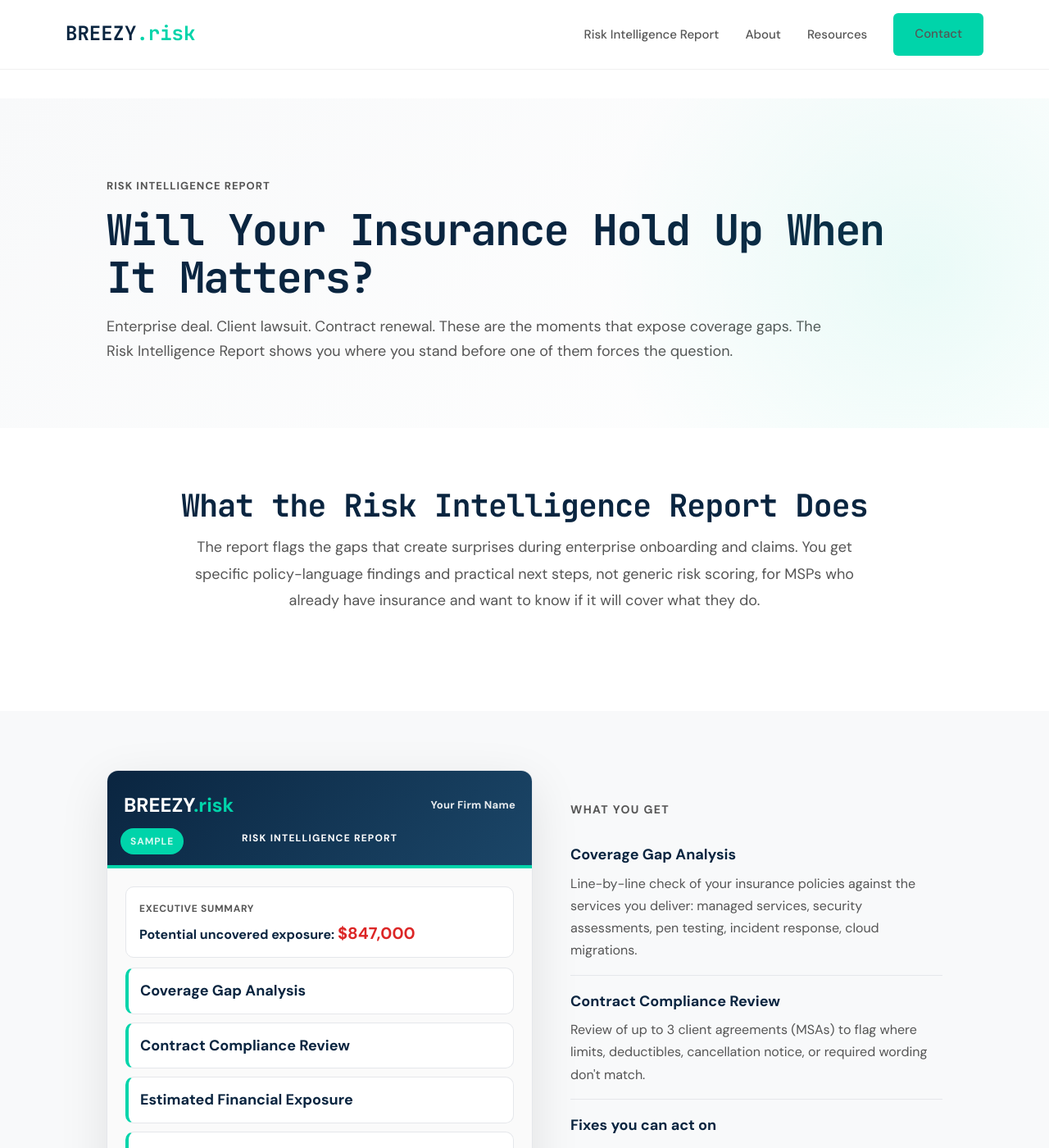
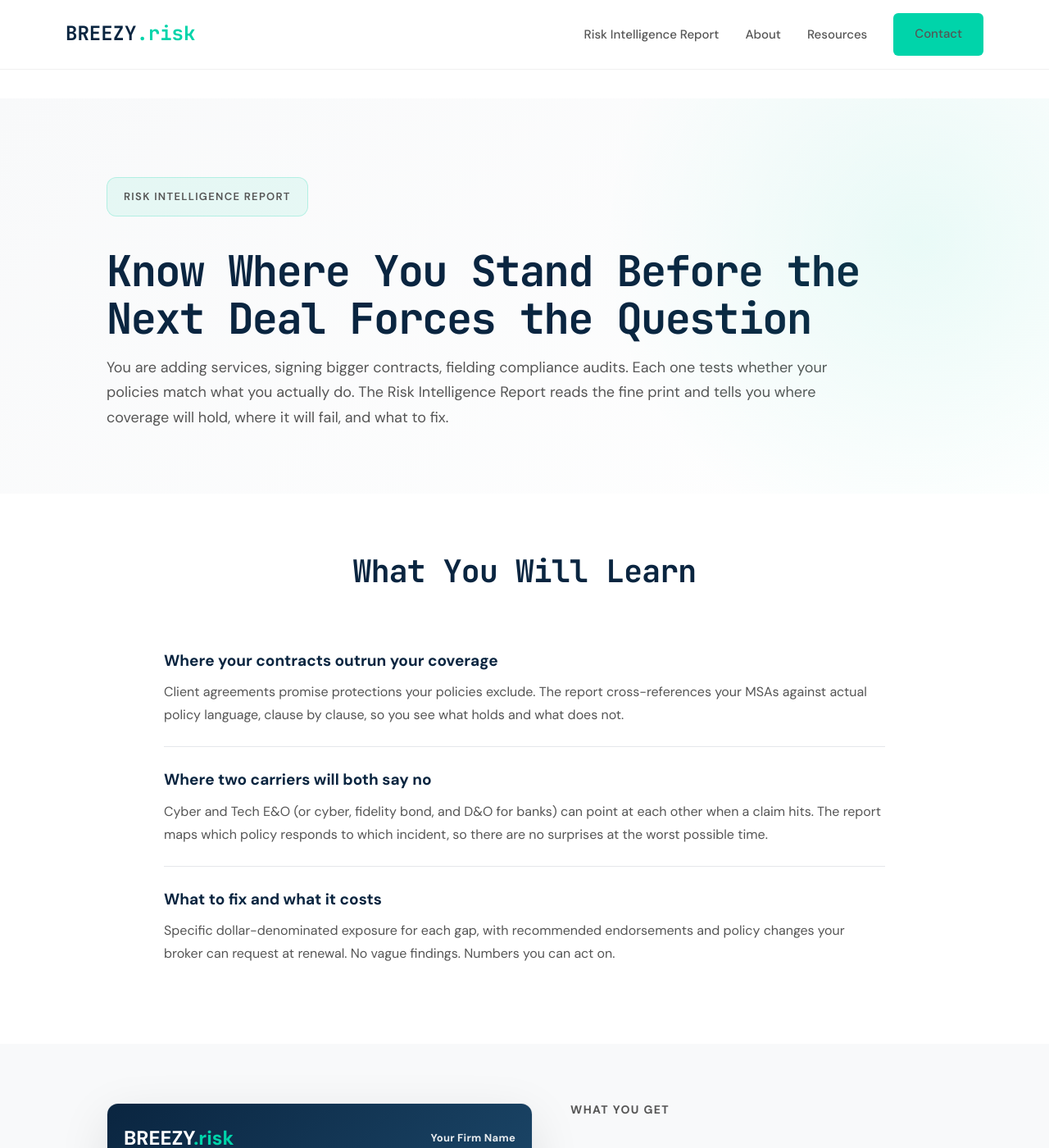
Before and after one commit to joeproe1/breezyins.com, a Jekyll site: the page built from risk-intelligence-report.html, in a window 1280 px wide and 1400 px high. Shown: the whole window at 82% size. Built offline with Jekyll 4.4.1, drawn with Linux system fonts in a browser that asks for light colours; some of the changed text lies outside the part shown.

Commit message:
Rewrite RIR page with business-problem-first framing
Replaces insurance-audit language with business-problem framing to match
the homepage rewrite. New H1, "What You Will Learn" section, dual-vertical
"Who Needs It" cards (MSP + Bank), tighter "How It Works" steps, updated
report mockup with Policy Interaction Analysis and Coverage Reality Check,
and reframed CTA. Title broadened to serve both verticals.

Co-Authored-By: Claude Opus 4.6 <noreply@anthropic.com>

```diff
--- a/risk-intelligence-report.html
+++ b/risk-intelligence-report.html
@@ -1,7 +1,7 @@
 ---
 layout: page
-title: "Risk Intelligence Report for MSPs"
-description: "A plain-English review of your insurance and client contracts. See where coverage will respond, where it will fail, and what to fix."
+title: "Risk Intelligence Report | Breezy Risk Advisors"
+description: "A plain-English review of your policies and contracts. See where coverage holds, where it fails, and what to fix before your next deal, audit, or claim forces the question."
 permalink: /risk-intelligence-report/
 ---
 
@@ -9,8 +9,8 @@ permalink: /risk-intelligence-report/
 {
   "@context": "https://schema.org",
   "@type": "Service",
-  "name": "Risk Intelligence Report for MSPs",
-  "description": "A plain-English review of your insurance and client contracts. See where coverage will respond, where it will fail, and what to fix.",
+  "name": "Risk Intelligence Report",
+  "description": "A plain-English review of your policies and contracts. See where coverage holds, where it fails, and what to fix before your next deal, audit, or claim forces the question.",
   "provider": {
     "@type": "Organization",
     "name": "Breezy Risk Advisors",
@@ -22,7 +22,7 @@ permalink: /risk-intelligence-report/
   },
   "audience": {
     "@type": "Audience",
-    "audienceType": "Managed Service Providers"
+    "audienceType": "Managed Service Providers, Community Banks, Credit Unions"
   },
   "url": "https://breezyins.com/risk-intelligence-report/"
 }
@@ -170,7 +170,7 @@ permalink: /risk-intelligence-report/
   text-align:center;
 }
 .rir-mock-body{
-  padding: 22px;
+  padding: 28px 22px;
   background: #FAFAFA;
 }
 .rir-mock-block{
@@ -201,7 +201,7 @@ permalink: /risk-intelligence-report/
 }
 .rir-mock-list{
   display:grid;
-  gap: 10px;
+  gap: 12px;
 }
 .rir-mock-item{
   background:#fff;
@@ -223,7 +223,7 @@ permalink: /risk-intelligence-report/
   letter-spacing:.12em;
 }
 .rir-what{
-  padding-top: 40px;
+  padding-top: 0;
 }
 .rir-what h3{
   font-family: var(--font-mono);
@@ -251,18 +251,134 @@ permalink: /risk-intelligence-report/
   line-height: 1.7;
   font-size: 16px;
 }
-.rir-mini-wide{
-  grid-column: 1 / -1;
-  margin-top: 18px;
-  background: rgba(0, 212, 170, 0.08);
-  border: 1px solid rgba(0, 212, 170, 0.22);
+
+/* Who It's For - dual vertical cards */
+.rir-verticals{
+  display: grid;
+  grid-template-columns: 1fr 1fr;
+  gap: 28px;
+  max-width: 1060px;
+  margin: 0 auto;
+}
+.rir-vertical-card{
   border-radius: 12px;
-  padding: 16px 16px;
+  border: 1px solid var(--border);
+  overflow: hidden;
+  background: #fff;
+}
+.rir-vertical-header{
+  padding: 20px 24px;
+  font-family: var(--font-mono);
+  font-size: 14px;
+  font-weight: 800;
+  letter-spacing: .06em;
+  text-transform: uppercase;
+}
+.rir-vertical-header--msp{
+  background: rgba(0, 212, 170, 0.10);
+  color: #0A2540;
+  border-bottom: 3px solid var(--accent);
+}
+.rir-vertical-header--bank{
+  background: var(--bank-accent-bg);
+  color: var(--bank-accent-text);
+  border-bottom: 3px solid var(--bank-accent);
+}
+.rir-vertical-body{
+  padding: 24px;
+}
+.rir-vertical-label{
+  font-family: var(--font-mono);
+  font-size: 11px;
+  font-weight: 800;
+  letter-spacing: .08em;
+  text-transform: uppercase;
   color: var(--text-secondary);
-  font-size: 14px;
+  margin: 0 0 10px;
+}
+.rir-vertical-label + .rir-vertical-label{
+  margin-top: 20px;
+}
+.rir-vertical-list{
+  list-style: none;
+  padding: 0;
+  margin: 0 0 0;
+}
+.rir-vertical-list li{
+  padding: 6px 0;
+  color: var(--text-secondary);
+  font-size: 15px;
+  line-height: 1.6;
+  padding-left: 20px;
+  position: relative;
+}
+.rir-vertical-list li::before{
+  content: "";
+  position: absolute;
+  left: 0;
+  top: 13px;
+  width: 8px;
+  height: 8px;
+  border-radius: 50%;
+}
+.rir-vertical-card--msp .rir-vertical-list li::before{
+  background: var(--accent);
+}
+.rir-vertical-card--bank .rir-vertical-list li::before{
+  background: var(--bank-accent);
+}
+.rir-vertical-covers{
+  font-size: 15px;
+  color: var(--primary);
+  font-weight: 600;
+  margin: 0;
   line-height: 1.6;
 }
-.rir-mini-wide strong{ color: var(--primary); }
+.rir-vertical-link{
+  display: inline-block;
+  margin-top: 16px;
+  font-size: 15px;
+  font-weight: 600;
+  text-decoration: none;
+}
+.rir-vertical-link--msp{
+  color: var(--primary);
+}
+.rir-vertical-link--msp:hover{
+  text-decoration: underline;
+}
+.rir-vertical-link--bank{
+  color: var(--bank-accent-text);
+}
+.rir-vertical-link--bank:hover{
+  text-decoration: underline;
+}
+
+/* What You Will Learn items */
+.rir-learn-list{
+  max-width: 880px;
+  margin: 0 auto;
+  display: grid;
+  gap: 0;
+}
+.rir-learn-item{
+  padding: 24px 0;
+  border-bottom: 1px solid var(--border);
+}
+.rir-learn-item:last-child{ border-bottom: none; }
+.rir-learn-item strong{
+  display: block;
+  color: var(--primary);
+  font-size: 19px;
+  margin-bottom: 8px;
+}
+.rir-learn-item p{
+  margin: 0;
+  color: var(--text-secondary);
+  font-size: 16px;
+  line-height: 1.75;
+}
+
 .rir-steps{
   display: grid;
   grid-template-columns: 1fr auto 1fr auto 1fr auto 1fr;
@@ -292,6 +408,7 @@ permalink: /risk-intelligence-report/
   font-size: 19px;
   color: var(--primary);
   margin-bottom: 10px;
+  white-space: nowrap;
 }
 .rir-step p{
   font-size: 16px;
@@ -355,9 +472,7 @@ permalink: /risk-intelligence-report/
 @media(max-width: 968px){
   .rir-hero h1{ font-size: 38px; }
   .rir-grid{ grid-template-columns: 1fr; }
-  .rir-mini-wide{ margin-top: 14px; }
-  .rir-steps{ grid-template-columns: 1fr 1fr; gap: 0; }
-  .rir-step-arrow{ display: none; }
+  .rir-verticals{ grid-template-columns: 1fr; }
 }
 @media(max-width: 580px){
   .rir-steps{ grid-template-columns: 1fr; }
@@ -368,6 +483,8 @@ permalink: /risk-intelligence-report/
   .rir-final{ padding: 32px 20px; }
   .rir-final-inner{ padding: 40px 24px; }
   .rir-final-inner h2{ font-size: 28px; }
+  .rir-steps{ grid-template-columns: 1fr 1fr; gap: 0; }
+  .rir-step-arrow{ display: none; }
 }
 
 /* Modal */
@@ -476,23 +593,34 @@ permalink: /risk-intelligence-report/
 <!-- HERO -->
 <section class="rir-hero">
   <div class="container rir-wrap">
-    <div style="font-family:var(--font-mono);font-size:13px;font-weight:700;letter-spacing:.08em;text-transform:uppercase;color:var(--text-secondary);margin-bottom:12px;">Risk Intelligence Report</div>
-    <h1>Will Your Insurance Hold Up When It Matters?</h1>
+    <div style="font-family:var(--font-mono);font-size:13px;font-weight:600;letter-spacing:.10em;text-transform:uppercase;color:var(--text-secondary);margin-bottom:24px;display:inline-block;padding:12px 20px;background:rgba(0,212,170,0.08);border:1px solid rgba(0,212,170,0.22);border-radius:12px;">Risk Intelligence Report</div>
+    <h1>Know Where You Stand Before the Next Deal Forces the Question</h1>
     <p class="rir-subhead">
-      Enterprise deal. Client lawsuit. Contract renewal. These are the moments that expose coverage gaps. The Risk Intelligence Report shows you where you stand before one of them forces the question.
+      You are adding services, signing bigger contracts, fielding compliance audits. Each one tests whether your policies match what you actually do. The Risk Intelligence Report reads the fine print and tells you where coverage will hold, where it will fail, and what to fix.
     </p>
   </div>
 </section>
 
-<!-- WHAT IT IS -->
+<!-- WHAT YOU WILL LEARN -->
 <section class="rir-section">
   <div class="container rir-wrap">
     <div class="rir-center">
-      <h2>What the Risk Intelligence Report Does</h2>
-      <p>
-        The report flags the gaps that create surprises during enterprise onboarding and claims.
-        You get specific policy-language findings and practical next steps, not generic risk scoring, for MSPs who already have insurance and want to know if it will cover what they do.
-      </p>
+      <h2>What You Will Learn</h2>
+    </div>
+
+    <div class="rir-learn-list">
+      <div class="rir-learn-item">
+        <strong>Where your contracts outrun your coverage</strong>
+        <p>Client agreements promise protections your policies exclude. The report cross-references your MSAs against actual policy language, clause by clause, so you see what holds and what does not.</p>
+      </div>
+      <div class="rir-learn-item">
+        <strong>Where two carriers will both say no</strong>
+        <p>Cyber and Tech E&amp;O (or cyber, fidelity bond, and D&amp;O for banks) can point at each other when a claim hits. The report maps which policy responds to which incident, so there are no surprises at the worst possible time.</p>
+      </div>
+      <div class="rir-learn-item">
+        <strong>What to fix and what it costs</strong>
+        <p>Specific dollar-denominated exposure for each gap, with recommended endorsements and policy changes your broker can request at renewal. No vague findings. Numbers you can act on.</p>
+      </div>
     </div>
   </div>
 </section>
@@ -517,14 +645,15 @@ permalink: /risk-intelligence-report/
         <div class="rir-mock-body">
           <div class="rir-mock-block">
             <div class="rir-mock-label">Executive summary</div>
-            <div class="rir-mock-kpi">Potential uncovered exposure: <span>$847,000</span></div>
+            <div class="rir-mock-kpi">Uncovered insurance exposure: $1.2M – $1.8M</div>
           </div>
 
           <div class="rir-mock-list">
-            <div class="rir-mock-item">Coverage Gap Analysis</div>
-            <div class="rir-mock-item">Contract Compliance Review</div>
-            <div class="rir-mock-item">Estimated Financial Exposure</div>
-            <div class="rir-mock-item">Clear Fixes + Next Steps</div>
+            <div class="rir-mock-item">Coverage Reality Check</div>
+            <div class="rir-mock-item">Contract Risk Check</div>
+            <div class="rir-mock-item">Policy Interaction Analysis</div>
+            <div class="rir-mock-item">Financial Exposure</div>
+            <div class="rir-mock-item">Recommendations</div>
           </div>
         </div>
 
@@ -536,26 +665,71 @@ permalink: /risk-intelligence-report/
         <h3>What you get</h3>
 
         <div class="rir-item">
-          <strong>Coverage Gap Analysis</strong>
-          <p>Line-by-line check of your insurance policies against the services you deliver: managed services, security assessments, pen testing, incident response, cloud migrations.</p>
+          <strong>Coverage Reality Check</strong>
+          <p>Do your policies cover the services you deliver? Line-by-line check against real incident scenarios.</p>
         </div>
 
         <div class="rir-item">
-          <strong>Contract Compliance Review</strong>
-          <p>Review of up to 3 client agreements (MSAs) to flag where limits, deductibles, cancellation notice, or required wording don't match.</p>
+          <strong>Contract Risk Check</strong>
+          <p>Review of up to 3 client agreements to flag where your MSAs promise coverage you do not carry.</p>
         </div>
 
         <div class="rir-item">
-          <strong>Fixes you can act on</strong>
-          <p>Clear recommendations on what to change, why it matters, and what to ask your broker to update.</p>
+          <strong>Policy Interaction Analysis</strong>
+          <p>When a claim hits, which policy responds? Maps cyber, Tech E&amp;O, fidelity bond, and D&amp;O coverage to specific incident types so no one can point at someone else.</p>
+        </div>
+
+        <div class="rir-item">
+          <strong>Financial Exposure</strong>
+          <p>Dollar ranges for each gap so you can prioritize what to fix first.</p>
+        </div>
+
+        <div class="rir-item">
+          <strong>Recommendations</strong>
+          <p>What to change, why it matters, and what to ask your broker to update.</p>
         </div>
       </div>
 
-      <!-- FULL-WIDTH GREEN BOX -->
-      <div class="rir-mini-wide">
-        <strong>Built for growing MSPs</strong> with complex service portfolios, enterprise contracts, or acquisition activity. Clear answers without months of process or a large consulting bill.
-        <br><br>
-        <strong>Community banks and credit unions:</strong> I also offer a bank-specific Risk Intelligence Report covering cyber, fidelity bond, and D&amp;O policy interactions. <a href="{{ '/community-bank-insurance/' | relative_url }}" style="color:var(--primary);font-weight:600;text-decoration:underline;">Learn more &rarr;</a>
+    </div>
+  </div>
+</section>
+
+<!-- WHO IT'S FOR -->
+<section class="rir-section">
+  <div class="container rir-wrap">
+    <div class="rir-center">
+      <h2>Who Needs It</h2>
+    </div>
+
+    <div class="rir-verticals">
+
+      <div class="rir-vertical-card rir-vertical-card--msp">
+        <div class="rir-vertical-header rir-vertical-header--msp">Managed Service Providers</div>
+        <div class="rir-vertical-body">
+          <div class="rir-vertical-label">When you need it</div>
+          <ul class="rir-vertical-list">
+            <li>Enterprise contracts with coverage requirements</li>
+            <li>Growth through acquisition or new service lines</li>
+            <li>Client security audits and compliance reviews</li>
+          </ul>
+          <div class="rir-vertical-label" style="margin-top:20px;">What the report covers</div>
+          <p class="rir-vertical-covers">Tech E&amp;O + Cyber + MSA compliance</p>
+        </div>
+      </div>
+
+      <div class="rir-vertical-card rir-vertical-card--bank">
+        <div class="rir-vertical-header rir-vertical-header--bank">Community Banks &amp; Credit Unions</div>
+        <div class="rir-vertical-body">
+          <div class="rir-vertical-label">When you need it</div>
+          <ul class="rir-vertical-list">
+            <li>Board-level cyber risk reporting</li>
+            <li>Examiner questions about coverage adequacy</li>
+            <li>Vendor risk and third-party coverage gaps</li>
+          </ul>
+          <div class="rir-vertical-label" style="margin-top:20px;">What the report covers</div>
+          <p class="rir-vertical-covers">Cyber + Fidelity Bond + D&amp;O policy interaction</p>
+          <a href="{{ '/community-bank-insurance/' | relative_url }}" class="rir-vertical-link rir-vertical-link--bank">Learn more &rarr;</a>
+        </div>
       </div>
 
     </div>
@@ -563,7 +737,7 @@ permalink: /risk-intelligence-report/
 </section>
 
 <!-- HOW IT WORKS -->
-<section class="rir-section">
+<section class="rir-section alt">
   <div class="container rir-wrap">
     <div class="rir-center">
       <h2>How It Works</h2>
@@ -573,22 +747,22 @@ permalink: /risk-intelligence-report/
     <div class="rir-steps">
       <div class="rir-step">
         <strong>1. Get in touch</strong>
-        <p>Tell me about your MSP, the services you deliver, and your insurance concerns. A 15-minute call is usually enough to scope the review.</p>
+        <p>Describe your situation.<br>15 minutes is usually enough.</p>
       </div>
       <div class="rir-step-arrow" aria-hidden="true"><svg viewBox="0 0 24 24" fill="none" stroke="currentColor" stroke-width="3" stroke-linecap="round" stroke-linejoin="round"><path d="M5 12h14M13 5l7 7-7 7"/></svg></div>
       <div class="rir-step">
-        <strong>2. Send your policies</strong>
-        <p>Share your Tech E&O, Cyber, and client contracts (MSAs). I run each document against real incident scenarios and identify where policies conflict and where contracts promise coverage you do not carry.</p>
+        <strong>2. Send your documents</strong>
+        <p>Policies and client contracts.<br>I read each one against real incident scenarios.</p>
       </div>
       <div class="rir-step-arrow" aria-hidden="true"><svg viewBox="0 0 24 24" fill="none" stroke="currentColor" stroke-width="3" stroke-linecap="round" stroke-linejoin="round"><path d="M5 12h14M13 5l7 7-7 7"/></svg></div>
       <div class="rir-step">
         <strong>3. Get the findings</strong>
-        <p>A plain-English report with specific findings, dollar amounts attached to each gap, and recommended next steps. Includes a 30-minute walkthrough.</p>
+        <p>Plain-English report.<br>Real numbers on every gap. 30-minute walkthrough.</p>
       </div>
       <div class="rir-step-arrow" aria-hidden="true"><svg viewBox="0 0 24 24" fill="none" stroke="currentColor" stroke-width="3" stroke-linecap="round" stroke-linejoin="round"><path d="M5 12h14M13 5l7 7-7 7"/></svg></div>
       <div class="rir-step">
         <strong>4. Fix what matters</strong>
-        <p>You can take the findings to your current broker, or I can help you negotiate policy changes and endorsements directly. Most fixes are straightforward once you know what to ask for.</p>
+        <p>Take the findings to your broker, or I help you negotiate changes directly.</p>
       </div>
     </div>
   </div>
@@ -597,12 +771,12 @@ permalink: /risk-intelligence-report/
 <!-- FINAL CTA -->
 <section class="rir-final">
   <div class="rir-final-inner">
-    <h2>Ready to Find Out Where You Stand?</h2>
+    <h2>A Deal, an Audit, or a Claim Will Test Your Coverage</h2>
     <p>
-      A focused review of your Tech E&O, Cyber, and contract requirements. You'll see exactly where coverage will respond, where it will be disputed, and where it won't pay.
+      Find out where you stand before one of them does.
     </p>
     <a href="#" class="btn-accent" id="rir-request-btn">Request a Risk Intelligence Report &rarr;</a>
-    <div class="rir-final-foot">No obligation. I'll follow up within one business day.</div>
+    <div class="rir-final-foot">No obligation. I will follow up within one business day.</div>
   </div>
 </section>
 
```
